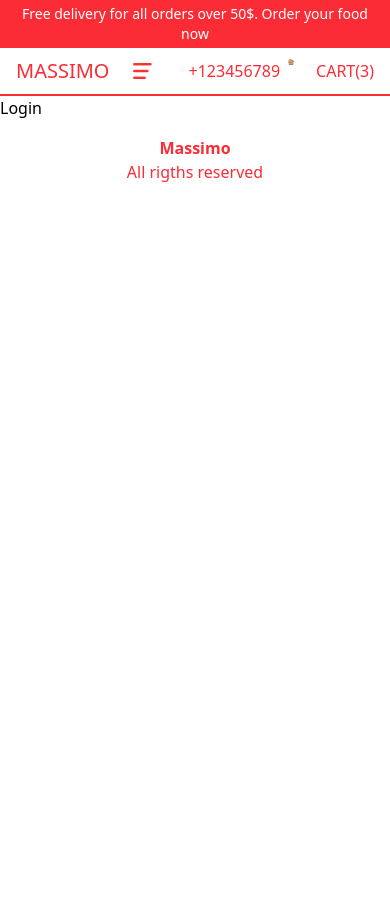
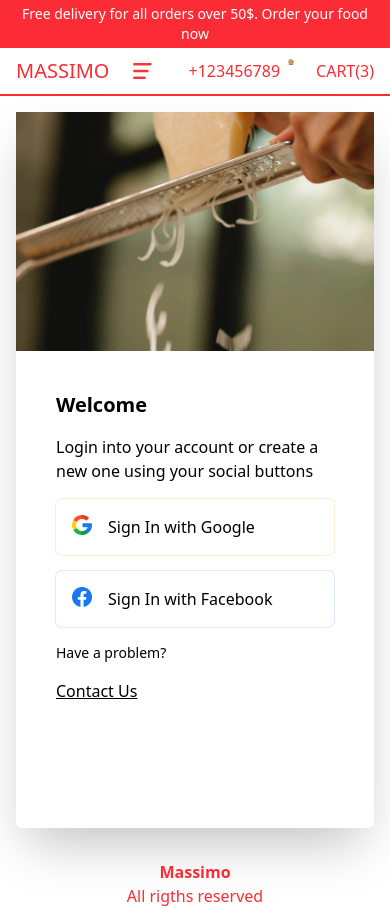
Before and after one commit to Hasmik11Gevorgyan/restaurant-project-Next-project-with-Typescript-and-Tailwind-, a Next.js app in the folder my-restaurant/: page /login in a window 390 px wide. Before the commit the page ends 844 px from the top, so only its background shows below. Built offline with nearby package versions, Linux system fonts and the light colour scheme.

Commit message:
i have done responsive Login page for all screens

```diff
--- a/my-restaurant/src/app/login/page.tsx
+++ b/my-restaurant/src/app/login/page.tsx
@@ -1,7 +1,32 @@
 import React from "react";
+import Image from "next/image"
+import Link from "next/link";
 
 const Login = () => {
-  return <div>Login</div>;
+  return <div className="p-4 h-[calc(100vh-6rem)] md:h-[calc(100vh-9rem)] flex items-center justify-center">
+    {/*box*/}
+    <div className="h-full shadow-2xl rounded-md flex flex-col md:flex-row lg:w-[60%] 2xl:w-[50%] md:h-[70%] md:w-full">
+     <div className="relative h-1/3 w-full md:h-full md:w-1/2">
+      <Image src="/loginBg.png" alt="loginnkar" fill className="object-cover"/>
+     </div>
+      {/* text container*/}
+    <div className="p-10 flex flex-col gap-4 justify-center md:h-full md:w-1/2">
+      <h1 className="font-bold text-xl xl:text-3xl">Welcome </h1>
+      <p> Login into your account or create a new one using your social buttons </p>
+      <button className="flex gap-4 p-4 ring-1 ring-orange-100 rounded-md">
+        <Image src="/google.png" alt="Google" width={20} height={20}  className="object-contain"/>
+        <span>Sign In with Google </span>
+        </button>
+        <button className="flex gap-4 p-4 ring-1 ring-blue-100 rounded-md">
+        <Image src="/facebook.png" alt="fb" width={20} height={20}  className="object-contain"/>
+        <span>Sign In with Facebook </span>
+        </button>
+        <p className="text-sm"> Have a problem?</p>
+       <Link href="/" className="underline"> Contact Us</Link>
+      </div>
+      </div>
+
+  </div>;
 };
 
 export default Login;
```
Also changed, not shown: my-restaurant/public/google.png (renamed from my-restaurant/public/google (1).png).
